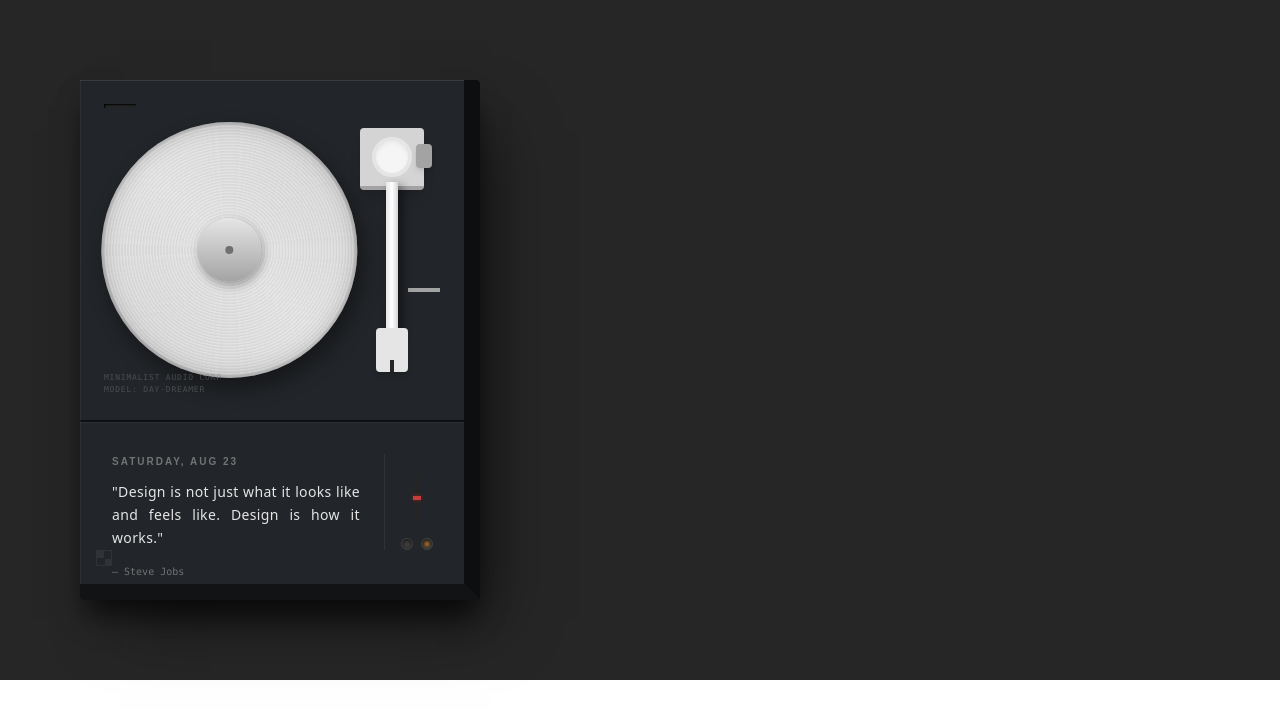
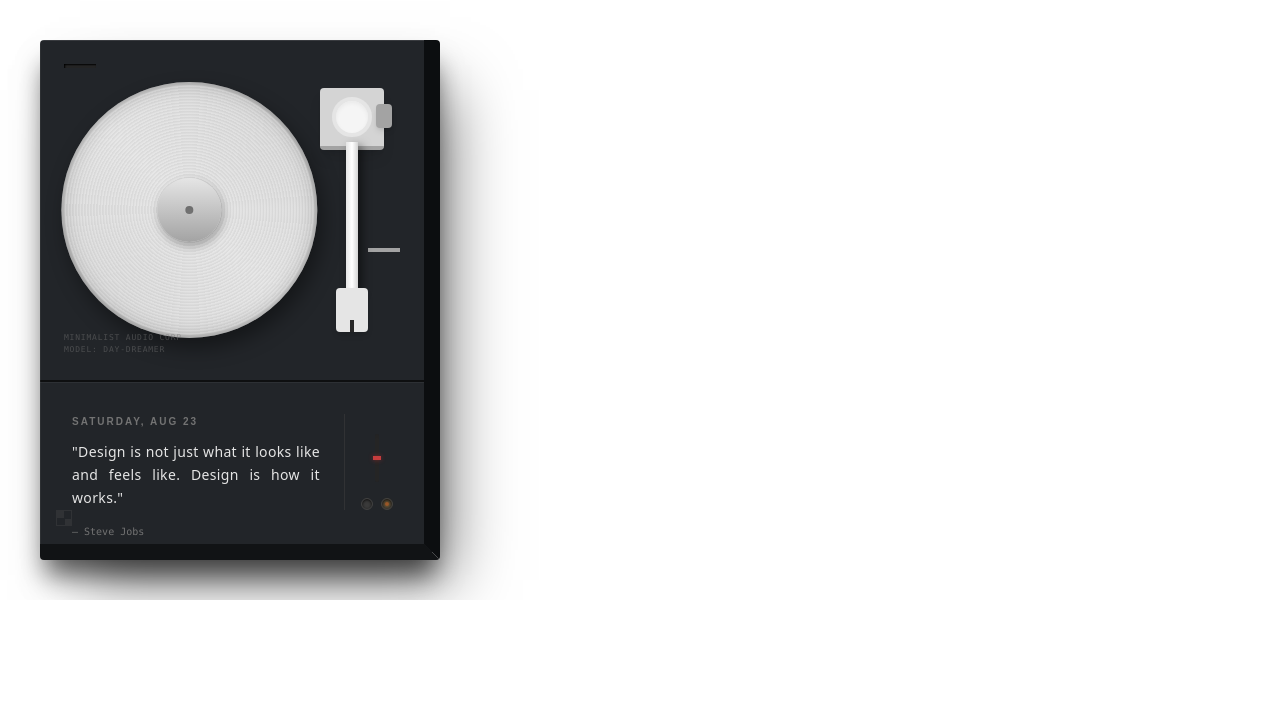
Before and after one commit to asissharma/IAmHere, a Next.js app: page /components/homePage/thoughtOfTheDay in a window 1280 px wide. Shown: the top 718 px of the page. Built offline with nearby package versions, Linux system fonts and the light colour scheme.

Commit message:
homepage

```diff
--- a/pages/components/homePage/thoughtOfTheDay.tsx
+++ b/pages/components/homePage/thoughtOfTheDay.tsx
@@ -10,7 +10,7 @@ const TurntableBrick = () => {
     // - Added 'min-h-screen' to ensure full background coverage
     // - Changed 'justify-center' to 'justify-start' for Left Alignment
     // - Increased padding to 'p-20' for nice spacing from the left edge
-    <div className="flex items-center justify-start bg-neutral-800 p-20">
+    <div className="w-full relative flex items-center justify-start overflow-hidden p-10">
 
       {/* THE BRICK BLOCK */}
       <div
```
